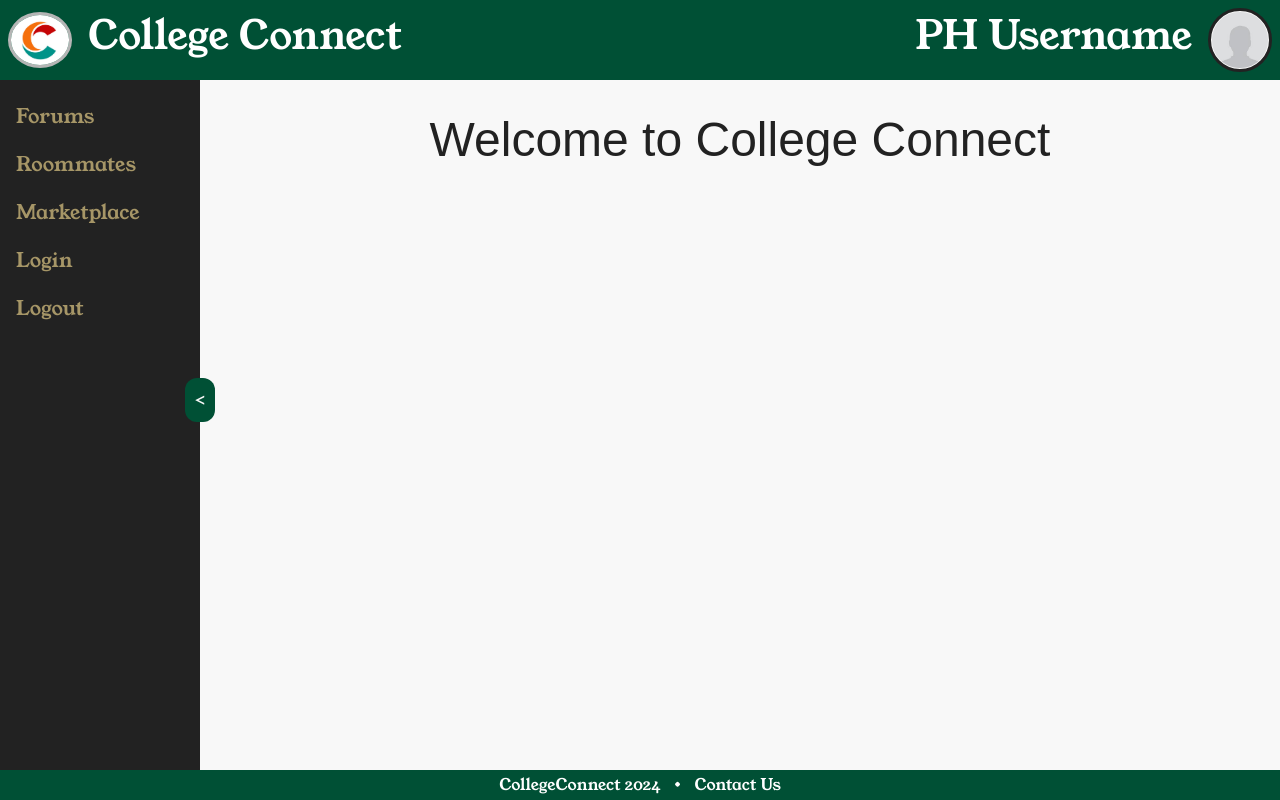
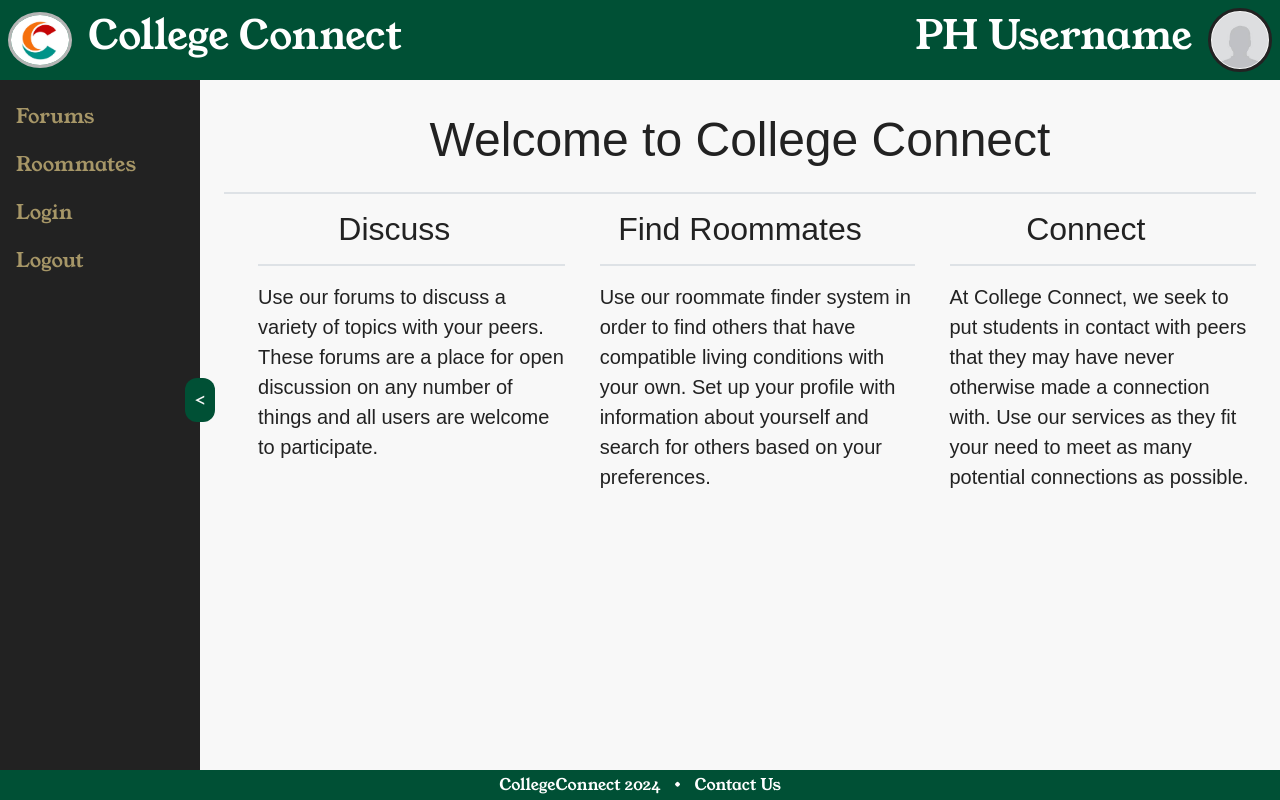
Before and after one commit to arahman19/CollegeConnect, a Flask app: page / in a window 1280 px wide. Run offline with Flask 3, Linux system fonts and the light colour scheme; some web fonts are replaced.

Commit message:
redid html based on rescoping and marketplace no longer being in scope

```diff
--- a/app.py
+++ b/app.py
@@ -15,10 +15,6 @@ def forums():
 def roommate():
     return render_template('roommate.html')
 
-@app.route('/market')
-def market():
-    return render_template('market.html')
-
 @app.route('/login')
 def login():
     return render_template('login.html')
@@ -32,3 +28,7 @@ def logout():
 @app.route('/profile')
 def profile():
     return render_template('profile.html')
+
+@app.route('/contact')
+def contact():
+    return render_template('contact.html')
--- /dev/null
+++ b/templates/contact.html
@@ -0,0 +1,4 @@
+{% extends 'template.html' %}
+{% block body %}
+    <header style="text-align: center; font-size: 3rem; color: #222222;">This is the contact us page</header>
+{% endblock %}
--- a/templates/index.html
+++ b/templates/index.html
@@ -1,4 +1,47 @@
 {% extends 'template.html' %}
 {% block body %}
+    <style>
+        #leftbox {
+            float: left;
+            width: 33%;
+            height: 280px;
+        }
+
+        #middlebox {
+            float: left;
+            width: 34%;
+            height: 280px;
+        }
+
+        #rightbox {
+            float: right;
+            width: 33%;
+            height: 280px;
+        }
+    </style>
     <header style="text-align: center; font-size: 3rem; color: #222222;">Welcome to College Connect</header>
+    <hr class = "border border-muted border-1 opacity-75">
+    <div id="boxes" style="color: #222222;">
+
+        <div id="leftbox">
+            <h2 style="text-align: center;">Discuss</h2>
+            <hr class = "border border-muted border-1 opacity-75" style="margin-left: 10%;">
+            <p style="margin-left: 10%; font-size: 1.25rem;">Use our forums to discuss a variety of topics with your peers.
+            These forums are a place for open discussion on any number of things and all users are welcome to participate.</p>
+        </div>
+
+        <div id="middlebox">
+            <h2 style="text-align: center;">Find Roommates</h2>
+            <hr class = "border border-muted border-1 opacity-75" style="margin-left: 10%;">
+            <p style="margin-left: 10%; font-size: 1.25rem;">Use our roommate finder system in order to find others that have compatible living
+            conditions with your own. Set up your profile with information about yourself and search for others based on your preferences.</p>
+        </div>
+
+        <div id="rightbox">
+            <h2 style="text-align: center;">Connect</h2>
+            <hr class = "border border-muted border-1 opacity-75" style="margin-left: 10%;">
+            <p style="margin-left: 10%; font-size: 1.25rem;">At College Connect, we seek to put students in contact with peers that they may have
+            never otherwise made a connection with. Use our services as they fit your need to meet as many potential connections as possible.</p>
+        </div>
+    </div>
 {% endblock %}
--- a/templates/market.html
+++ /dev/null
@@ -1,4 +0,0 @@
-{% extends 'template.html' %}
-{% block body %}
-    <header style="text-align: center; font-size: 3rem; color: #222222;">This is the marketplace page</header>
-{% endblock %}
--- a/templates/template.html
+++ b/templates/template.html
@@ -28,8 +28,8 @@
     <!-- Header Wrapper -->
     <div class="header-wrapper">
         <div class="logo-container">
-            <a href=""><img src="../Static/Images/placeholder-logo.png" alt="CConnect Logo" class="header-logo"></a>
-            <a href=""><h1 class="ml-3 header-text">College Connect</h1></a>
+            <a href="/"><img src="../Static/Images/placeholder-logo.png" alt="CConnect Logo" class="header-logo"></a>
+            <a href="/"><h1 class="ml-3 header-text">College Connect</h1></a>
         </div>
 
         <div class="header-profile-container">
@@ -51,7 +51,6 @@
             <ul class="sidebar-link-list">
                 <li><a href="/forums" class="nav-item nav-link h5">Forums</a></li>
                 <li><a href="/roommate" class="nav-item nav-link h5">Roommates</a></li>
-                <li><a href="/market" class="nav-item nav-link h5">Marketplace</a></li>
                 <!--Should be hidden if logged in-->
                 <li><a href="/login" class="nav-item nav-link h5">Login</a></li>
                 <!--Should be hidden if not logged in-->
@@ -69,7 +68,7 @@
     <div class="footer-wrapper">
         <footer id="footer">
             <div>CollegeConnect 2024</div>•
-            <a href="">Contact Us</a>
+            <a href="/contact">Contact Us</a>
         </footer>
     </div>
 
```
